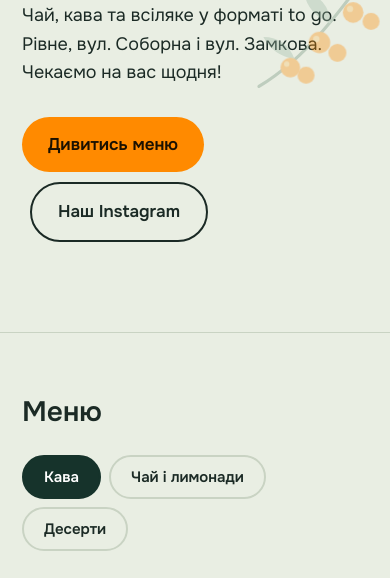
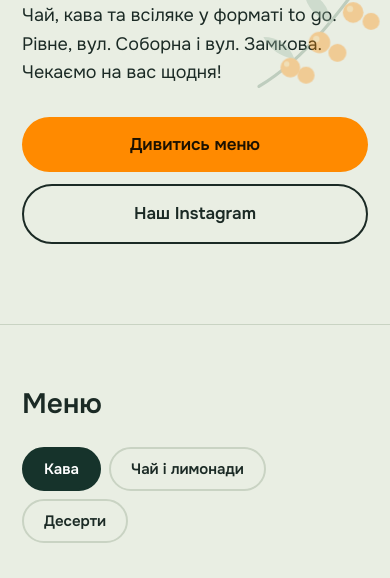
Before and after one commit to ukrainiansitesandworkspace-art/oblypixa-11, a plain HTML site: page index.html in a window 390 px wide. Shown: the part 206-784 px from the top of the page. Drawn offline with Linux system fonts and the light colour scheme; a web font is replaced by a local one.

Commit message:
виправлено кнопки

```diff
--- a/index.html
+++ b/index.html
@@ -191,12 +191,8 @@
                 border-bottom: 0
             }
 
-            .btn {
-                margin-bottom: 10px
-            }
-
-            .btn.ghost {
-                margin-left: 0
+            .actions .btn {
+                flex: 1 1 100%
             }
         }
 
@@ -239,11 +235,20 @@
             filter: brightness(1.07)
         }
 
+        .btn {
+            text-align: center
+        }
+
+        .actions {
+            display: flex;
+            flex-wrap: wrap;
+            gap: 12px
+        }
+
         .btn.ghost {
             background: transparent;
             color: var(--ink);
-            border: 2px solid var(--ink);
-            margin-left: 8px
+            border: 2px solid var(--ink)
         }
 
         .berries {
@@ -492,8 +497,11 @@
                 <h1>Обліпиха</h1>
                 <p class="lead">Чай, кава та всіляке у форматі to go. Рівне, вул. Соборна і вул. Замкова. Чекаємо на вас
                     щодня!</p>
-                <a class="btn" href="#menu">Дивитись меню</a><a class="btn ghost"
-                    href="https://www.instagram.com/oblipyha2023/" target="_blank" rel="noopener">Наш Instagram</a>
+                <div class="actions">
+                    <a class="btn" href="#menu">Дивитись меню</a>
+                    <a class="btn ghost" href="https://www.instagram.com/oblipyha2023/" target="_blank"
+                        rel="noopener">Наш Instagram</a>
+                </div>
             </div>
         </div>
 
```
